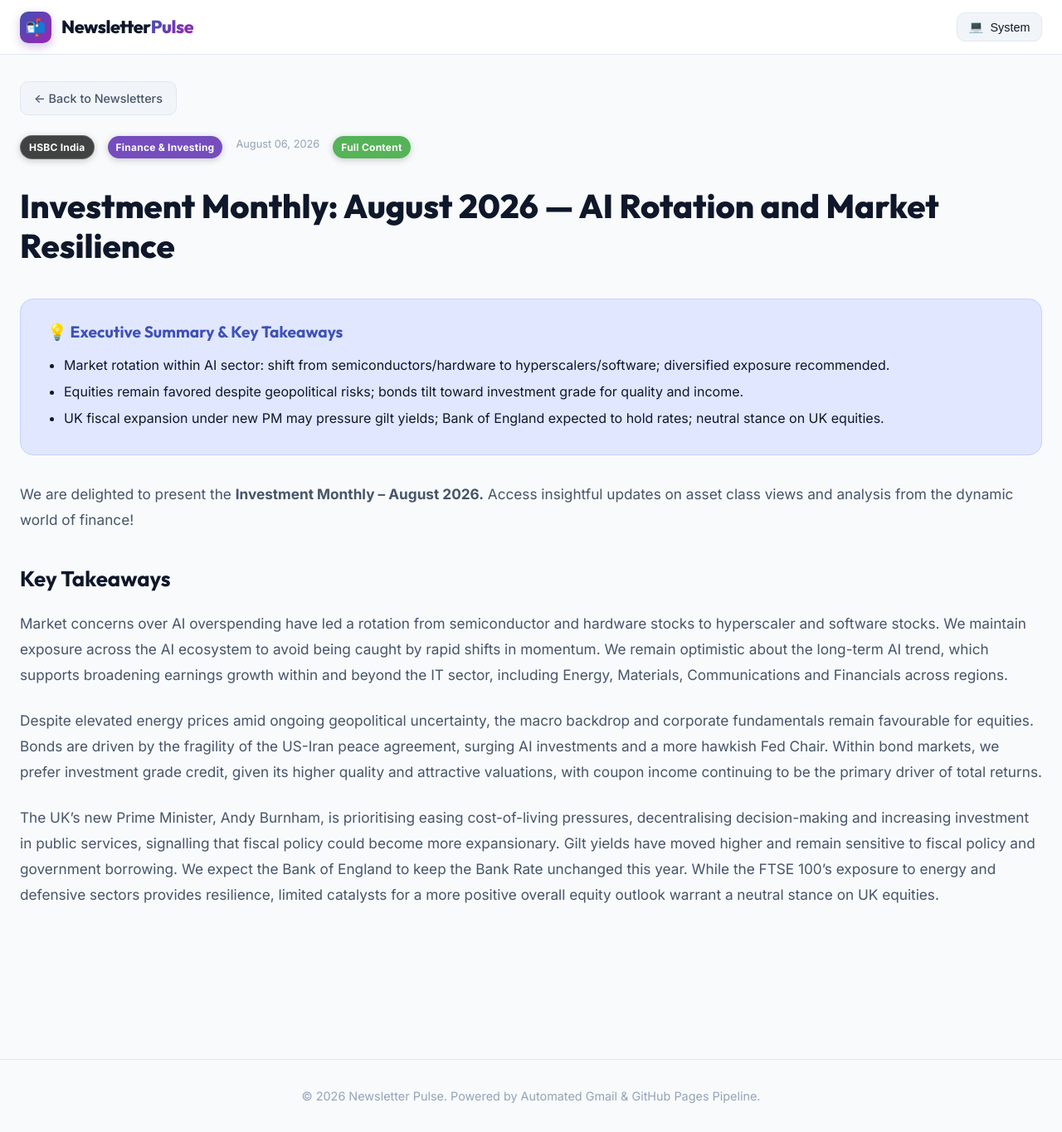
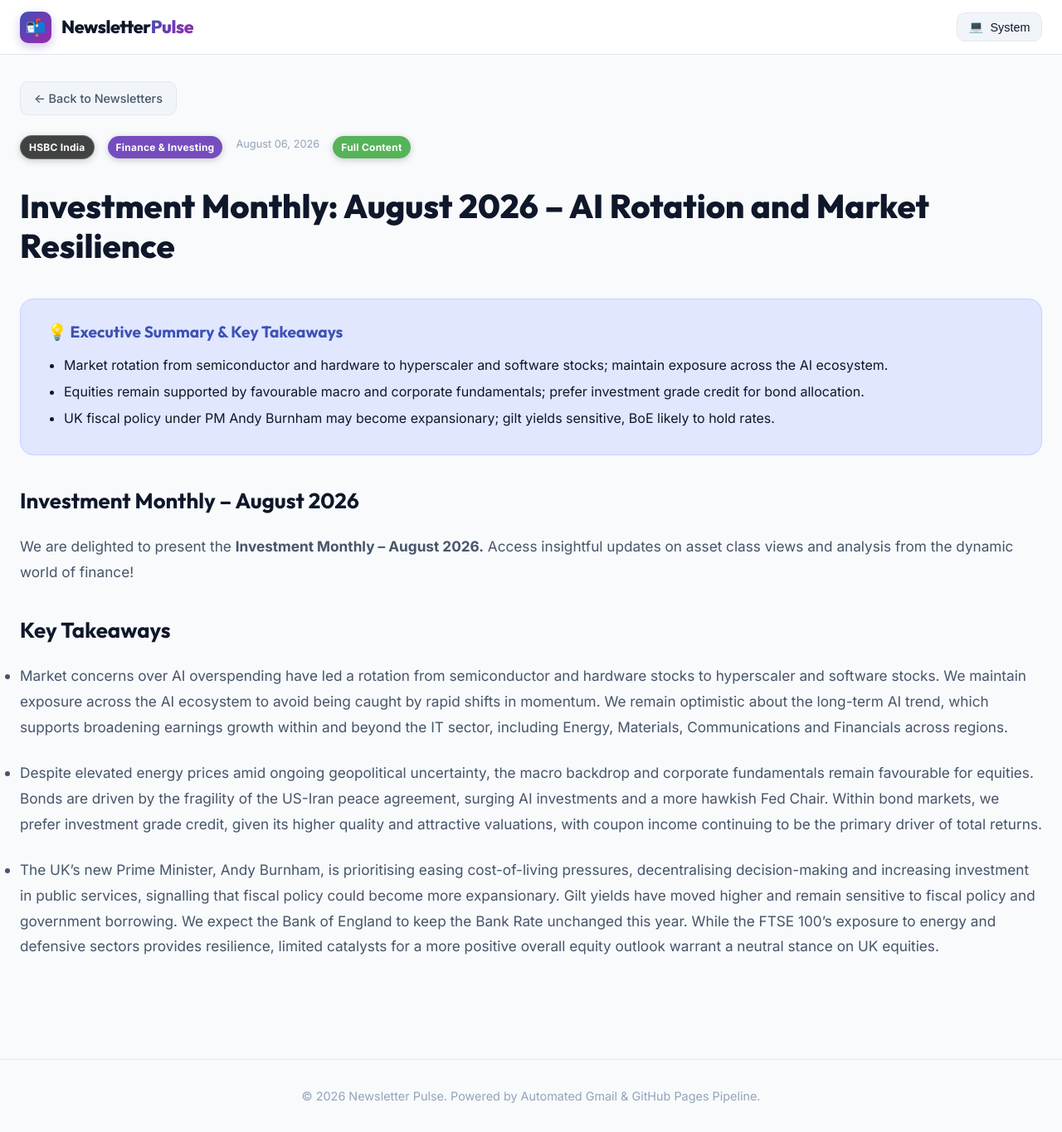
Before and after one commit to vampcoder/daily-newsletters, a Jekyll site: the page built from _posts/2026-08-06-investment-monthly-aug-2026-market-rotation-reinforces-diversification-across-the-ai-ecosystem.md, in a window 1280 px wide and 1365 px high. Shown: the whole window at 83% size. Built offline with Jekyll 4.4.1, drawn with Linux system fonts in a browser that asks for light colours.

Commit message:
Update newsletter: Investment Monthly Aug 2026 |  Market rotation reinforces diversification across the AI ecosystem

```diff
--- a/_posts/2026-08-06-investment-monthly-aug-2026-market-rotation-reinforces-diversification-across-the-ai-ecosystem.md
+++ b/_posts/2026-08-06-investment-monthly-aug-2026-market-rotation-reinforces-diversification-across-the-ai-ecosystem.md
@@ -1,25 +1,27 @@
 ---
 layout: post
-title: "Investment Monthly: August 2026 — AI Rotation and Market Resilience"
+title: "Investment Monthly: August 2026 – AI Rotation and Market Resilience"
 date: 2026-08-06 21:06:31 +0800
 source: "HSBC India"
 category: "Finance & Investing"
-excerpt: "The August 2026 Investment Monthly from HSBC highlights a market rotation from semiconductor and hardware stocks to hyperscaler and software stocks, driven by concerns over AI overspending. Despite geopolitical tensions and elevated energy prices, the macro backdrop remains favorable for equities, with a preference for investment grade credit in bonds. The report also covers UK fiscal policy under new PM Andy Burnham and maintains a neutral stance on UK equities."
+excerpt: "HSBC's August 2026 investment outlook highlights a market rotation from AI hardware to software and hyperscaler stocks, urging diversified exposure across the AI ecosystem. With resilient equities despite geopolitical risks and a preference for investment grade credit, the report also examines UK fiscal policy under new leadership and its impact on gilts."
 theme_gradient: "linear-gradient(135deg, #9c27b0 0%, #7b1fa2 100%)"
 image: "http://mail.hsbc.com.hk/in/wms_mnth_invest_e1_0826/images/header_img.jpg"
 is_summary: false
 key_takeaways:
-  - "Market rotation within AI sector: shift from semiconductors/hardware to hyperscalers/software; diversified exposure recommended."
-  - "Equities remain favored despite geopolitical risks; bonds tilt toward investment grade for quality and income."
-  - "UK fiscal expansion under new PM may pressure gilt yields; Bank of England expected to hold rates; neutral stance on UK equities."
+  - "Market rotation from semiconductor and hardware to hyperscaler and software stocks; maintain exposure across the AI ecosystem."
+  - "Equities remain supported by favourable macro and corporate fundamentals; prefer investment grade credit for bond allocation."
+  - "UK fiscal policy under PM Andy Burnham may become expansionary; gilt yields sensitive, BoE likely to hold rates."
 ---
+
+# Investment Monthly – August 2026
 
 We are delighted to present the **Investment Monthly – August 2026.** Access insightful updates on asset class views and analysis from the dynamic world of finance!
 
 ## Key Takeaways
 
-Market concerns over AI overspending have led a rotation from semiconductor and hardware stocks to hyperscaler and software stocks. We maintain exposure across the AI ecosystem to avoid being caught by rapid shifts in momentum. We remain optimistic about the long-term AI trend, which supports broadening earnings growth within and beyond the IT sector, including Energy, Materials, Communications and Financials across regions.
+- Market concerns over AI overspending have led a rotation from semiconductor and hardware stocks to hyperscaler and software stocks. We maintain exposure across the AI ecosystem to avoid being caught by rapid shifts in momentum. We remain optimistic about the long-term AI trend, which supports broadening earnings growth within and beyond the IT sector, including Energy, Materials, Communications and Financials across regions.
 
-Despite elevated energy prices amid ongoing geopolitical uncertainty, the macro backdrop and corporate fundamentals remain favourable for equities. Bonds are driven by the fragility of the US-Iran peace agreement, surging AI investments and a more hawkish Fed Chair. Within bond markets, we prefer investment grade credit, given its higher quality and attractive valuations, with coupon income continuing to be the primary driver of total returns.
+- Despite elevated energy prices amid ongoing geopolitical uncertainty, the macro backdrop and corporate fundamentals remain favourable for equities. Bonds are driven by the fragility of the US-Iran peace agreement, surging AI investments and a more hawkish Fed Chair. Within bond markets, we prefer investment grade credit, given its higher quality and attractive valuations, with coupon income continuing to be the primary driver of total returns.
 
-The UK’s new Prime Minister, Andy Burnham, is prioritising easing cost-of-living pressures, decentralising decision-making and increasing investment in public services, signalling that fiscal policy could become more expansionary. Gilt yields have moved higher and remain sensitive to fiscal policy and government borrowing. We expect the Bank of England to keep the Bank Rate unchanged this year. While the FTSE 100’s exposure to energy and defensive sectors provides resilience, limited catalysts for a more positive overall equity outlook warrant a neutral stance on UK equities.
+- The UK’s new Prime Minister, Andy Burnham, is prioritising easing cost-of-living pressures, decentralising decision-making and increasing investment in public services, signalling that fiscal policy could become more expansionary. Gilt yields have moved higher and remain sensitive to fiscal policy and government borrowing. We expect the Bank of England to keep the Bank Rate unchanged this year. While the FTSE 100’s exposure to energy and defensive sectors provides resilience, limited catalysts for a more positive overall equity outlook warrant a neutral stance on UK equities.
```
